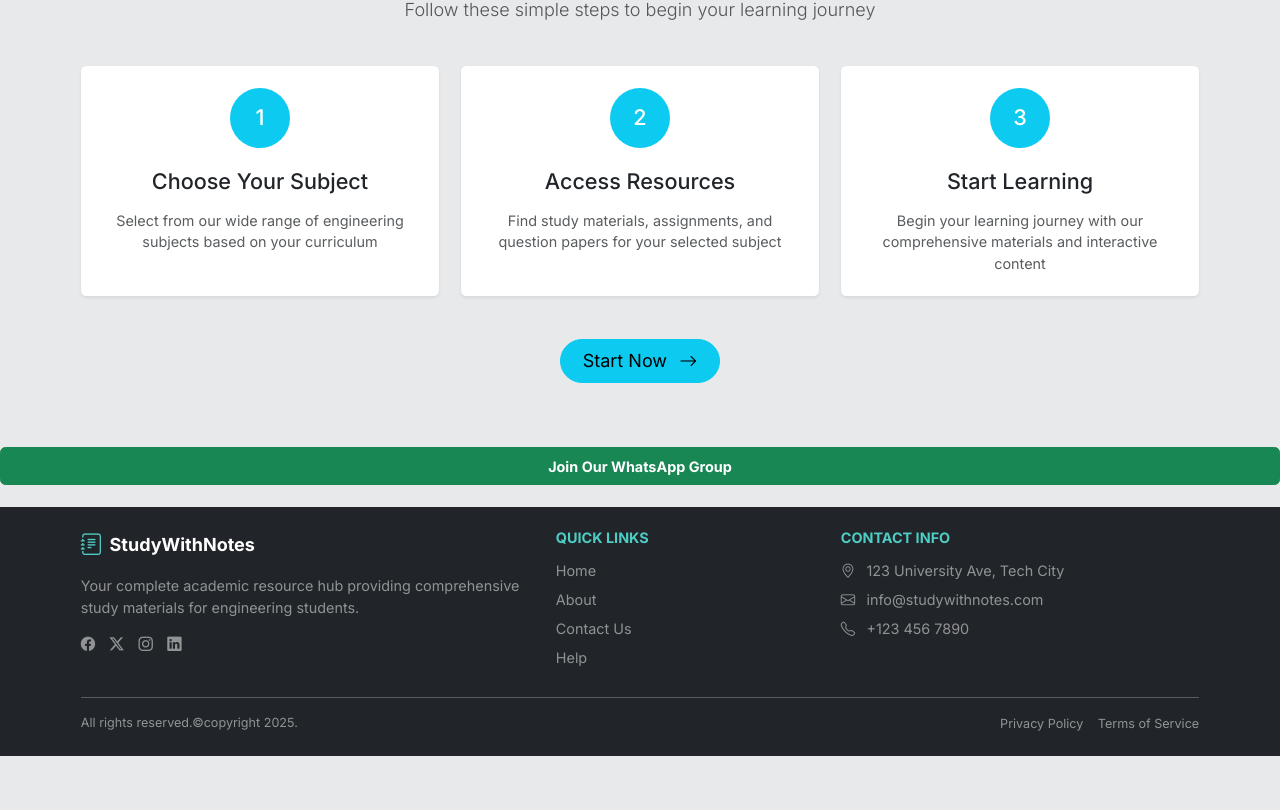
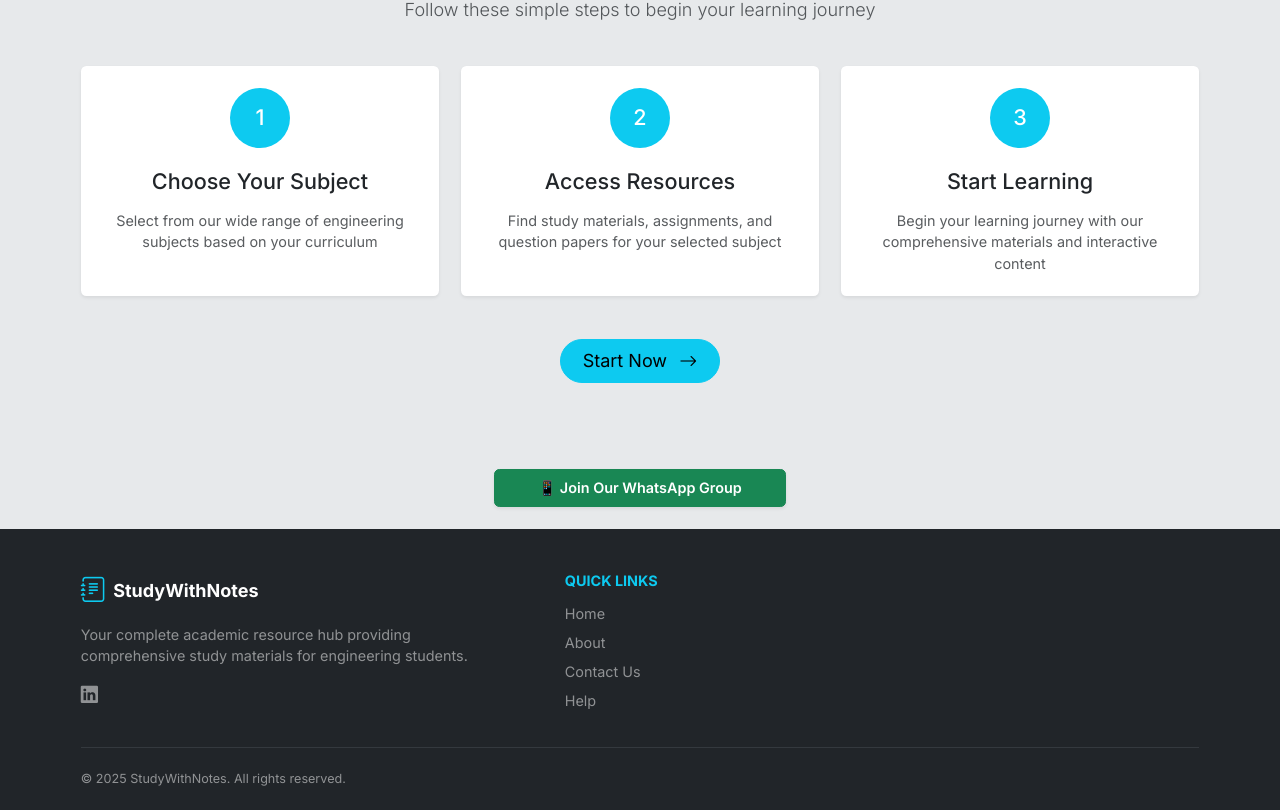
Before and after one commit to Jadeja01/IndusUniWebsite, a Next.js app: page / in a window 1280 px wide. Shown: the part 2581-3391 px from the top of the page. Before the commit the page ends 3337 px from the top, so only its background shows below. Built offline with nearby package versions, Linux system fonts and the light colour scheme.

Commit message:
Modification like app link and workshop manual section added

```diff
--- a/app/(components)/(commoncomponents)/Footer.js
+++ b/app/(components)/(commoncomponents)/Footer.js
@@ -2,78 +2,112 @@
 import Link from 'next/link';
 
 export default function Footer() {
-  return (<>
+  return (
+    <>
+      {/* WhatsApp CTA Button */}
+      <div className="text-center mt-5 mb-4">
         <a
-        className="btn btn-success d-block w-auto mx-auto my-4 px-4 py-2 fw-bold"
+          className="btn btn-success px-5 py-2 fw-semibold shadow-sm"
           href="https://chat.whatsapp.com/Fq1P6DdGipgD2DNClxMlIX"
           target="_blank"
           rel="noopener noreferrer"
         >
-        Join Our WhatsApp Group
-      </a>
-    <footer className="bg-dark text-white py-4">
-      <div className="container">
-        <div className="row g-4">
-          <div className="col-lg-5 mb-4 mb-lg-0">
-            <div className="d-flex align-items-center mb-3">
-              <i className="bi bi-journal-text fs-4 me-2" style={{ color: "#4ECDC4" }}></i>
-              <h5 className="mb-0 fw-bold">StudyWithNotes</h5>
-            </div>
-            <p className="text-white-50">Your complete academic resource hub providing comprehensive study materials for engineering students.</p>
-            <div className="d-flex gap-3 mt-3">
-              <a href="#" className="text-white-50 hover-text" style={{ transition: 'all 0.2s ease' }}>
-                <i className="bi bi-facebook"></i>
-              </a>
-              <a href="#" className="text-white-50 hover-text" style={{ transition: 'all 0.2s ease' }}>
-                <i className="bi bi-twitter-x"></i>
-              </a>
-              <a href="#" className="text-white-50 hover-text" style={{ transition: 'all 0.2s ease' }}>
-                <i className="bi bi-instagram"></i>
-              </a>
-              <a href="#" className="text-white-50 hover-text" style={{ transition: 'all 0.2s ease' }}>
-                <i className="bi bi-linkedin"></i>
+          📱 Join Our WhatsApp Group
         </a>
       </div>
+
+      {/* Footer */}
+      <footer className="bg-dark text-white pt-5 pb-4">
+        <div className="container">
+          <div className="row g-5">
+            {/* Branding */}
+            <div className="col-lg-5 col-md-12">
+              <div className="d-flex align-items-center mb-3">
+                <i className="bi bi-journal-text fs-3 me-2 text-info"></i>
+                <h5 className="fw-bold mb-0">StudyWithNotes</h5>
               </div>
-          <div className="col-sm-6 col-lg-3 mb-4 mb-lg-0">
-            <h6 className="mb-3 text-uppercase fs-6 fw-bold" style={{ color: "#4ECDC4" }}>Quick Links</h6>
+              <p className="text-white-50 pe-lg-5">
+                Your complete academic resource hub providing comprehensive study materials for engineering students.
+              </p>
+
+              {/* Social Icons */}
+              <div className="d-flex gap-3 mt-3">
+                {[
+                  // { href: '#', icon: 'facebook' },
+                  // { href: '#', icon: 'twitter-x' },
+                  // { href: '#', icon: 'instagram' },
+                  { href: 'https://www.linkedin.com/in/tirthrajsinh-jadeja-36a0b72a9?utm_source=share&utm_campaign=share_via&utm_content=profile&utm_medium=android_app', icon: 'linkedin' }
+                ].map(({ href, icon }) => (
+                  <a
+                    key={icon}
+                    href={href}
+                    className="text-white-50"
+                    style={{ fontSize: '1.2rem', transition: 'color 0.2s' }}
+                  >
+                    <i className={`bi bi-${icon}`}></i>
+                  </a>
+                ))}
+              </div>
+            </div>
+
+            {/* Quick Links */}
+            <div className="col-lg-3 col-sm-6">
+              <h6 className="text-uppercase text-info fw-bold mb-3">Quick Links</h6>
               <ul className="list-unstyled">
-              <li className="mb-2"><Link href="/" className="text-white-50 text-decoration-none hover-text">Home</Link></li>
-              <li className="mb-2"><Link href="/about" className="text-white-50 text-decoration-none hover-text">About</Link></li>
-              <li className="mb-2"><Link href="/contact" className="text-white-50 text-decoration-none hover-text">Contact Us</Link></li>
-              <li className="mb-2"><Link href="/help" className="text-white-50 text-decoration-none hover-text">Help</Link></li>
+                <li className="mb-2">
+                  <Link href="/" className="text-white-50 text-decoration-none">Home</Link>
+                </li>
+                <li className="mb-2">
+                  <Link href="/about" className="text-white-50 text-decoration-none">About</Link>
+                </li>
+                <li className="mb-2">
+                  <Link href="/contact" className="text-white-50 text-decoration-none">Contact Us</Link>
+                </li>
+                <li className="mb-2">
+                  <Link href="/help" className="text-white-50 text-decoration-none">Help</Link>
+                </li>
               </ul>
             </div>
-          <div className="col-sm-6 col-lg-4">
-            <h6 className="mb-3 text-uppercase fs-6 fw-bold" style={{ color: "#4ECDC4" }}>Contact Info</h6>
+
+            {/* Contact Info */}
+            {/* <div className="col-lg-4 col-sm-6">
+              <h6 className="text-uppercase text-info fw-bold mb-3">Contact Info</h6>
               <ul className="list-unstyled">
                 <li className="mb-2 text-white-50">
-                <i className="bi bi-geo-alt me-2"></i> 123 University Ave, Tech City
+                  <i className="bi bi-geo-alt me-2"></i>
+                  123 University Ave, Tech City
                 </li>
                 <li className="mb-2">
-                <a href="mailto:info@studywithnotes.com" className="text-white-50 text-decoration-none hover-text">
-                  <i className="bi bi-envelope me-2"></i> info@studywithnotes.com
+                  <a href="mailto:info@studywithnotes.com" className="text-white-50 text-decoration-none">
+                    <i className="bi bi-envelope me-2"></i>
+                    info@studywithnotes.com
                   </a>
                 </li>
                 <li className="mb-2">
-                <a href="tel:+1234567890" className="text-white-50 text-decoration-none hover-text">
-                  <i className="bi bi-telephone me-2"></i> +123 456 7890
+                  <a href="tel:+1234567890" className="text-white-50 text-decoration-none">
+                    <i className="bi bi-telephone me-2"></i>
+                    +123 456 7890
                   </a>
                 </li>
               </ul>
+            </div> */}
           </div>
-        </div>
-        <hr className="my-3 bg-secondary opacity-25" />
+
+          {/* Divider */}
+          <hr className="my-4 border-secondary" />
+
+          {/* Bottom Footer */}
           <div className="d-flex flex-column flex-md-row justify-content-between align-items-center">
-          <p className="mb-2 mb-md-0 text-white-50 small">All rights reserved.&copy;copyright {new Date().getFullYear()}.</p>
-          <div>
-            <a href="#" className="text-white-50 text-decoration-none small me-3 hover-text">Privacy Policy</a>
-            <a href="#" className="text-white-50 text-decoration-none small hover-text">Terms of Service</a>
-          </div>
+            <p className="mb-2 mb-md-0 text-white-50 small">
+              &copy; {new Date().getFullYear()} StudyWithNotes. All rights reserved.
+            </p>
+            {/* <div>
+              <a href="#" className="text-white-50 text-decoration-none small me-3">Privacy Policy</a>
+              <a href="#" className="text-white-50 text-decoration-none small">Terms of Service</a>
+            </div> */}
           </div>
         </div>
       </footer>
-
     </>
   );
 }
```
Also changed, not shown: app/(components)/(commoncomponents)/(buttons)/btn.js (+12 -0 lines), app/[year]/[subject]/pyqs/page.js (+30 -6 lines), app/[year]/[subject]/ws-manual/page.js (added, +113 -0 lines), app/(components)/(commoncomponents)/ClientScrollAnimation.js (deleted). Lines whose indentation alone changed are shown as unchanged.
